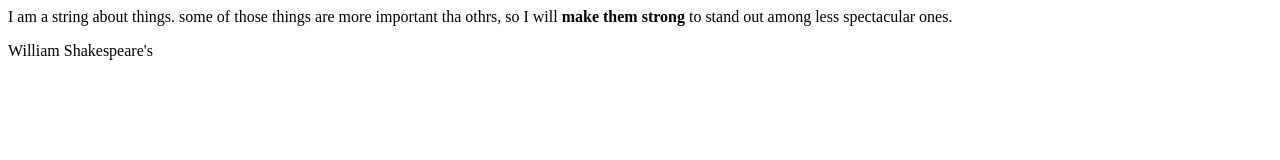
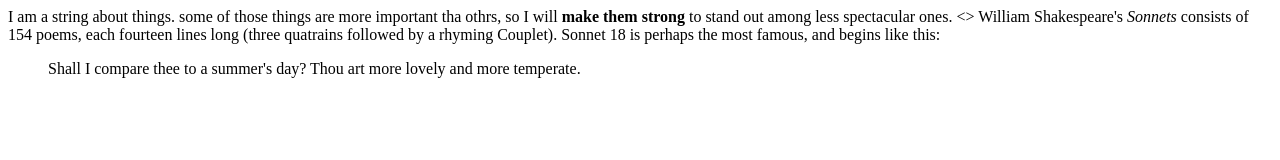
Before and after one commit to muirurimukundi/Html-Css-Layout, a plain HTML site: page chapter1/index.html in a window 1280 px wide. Drawn offline with Linux system fonts and the light colour scheme.

Commit message:
Add: blockquote markkup.

```diff
--- a/chapter1/index.html
+++ b/chapter1/index.html
@@ -12,7 +12,15 @@
   <strong>make them strong</strong> to stand out among less spectacular ones.
 </body>
 
-<p>
-  William Shakespeare's
-</p>
+<>
+  William Shakespeare's <em>Sonnets</em> consists of 154 poems, each fourteen lines
+  long (three quatrains followed by a rhyming Couplet).
+  Sonnet 18 is perhaps the most famous, and begins like this:
+  <blockquote>
+    <p>
+      Shall I compare thee to a summer's day?
+      Thou art more lovely and more temperate.
+    </p>
+  </blockquote>
+</>
 </html>
```
